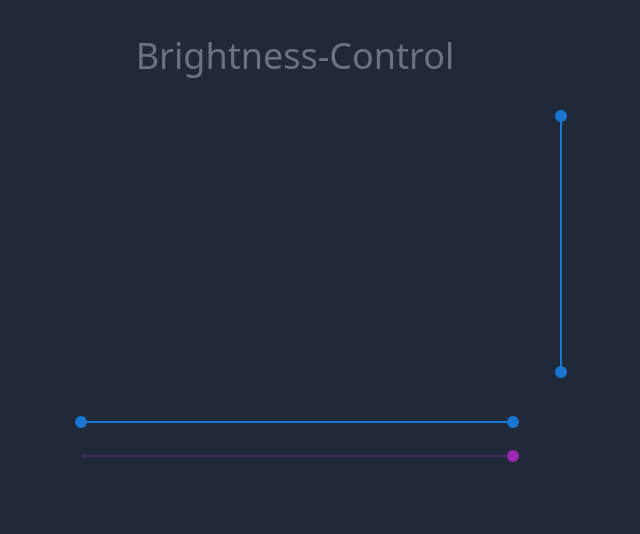
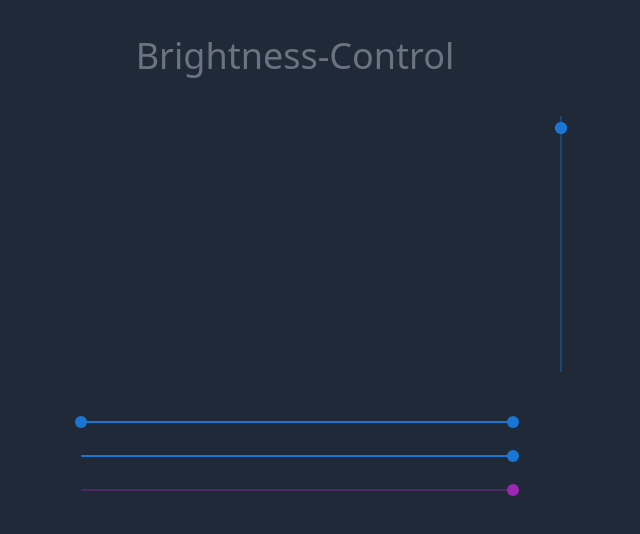
Before and after one commit to enze-l/LightInterface, a React (Create React App) app: page / in a window 1280 px wide. Shown: the top 534 px of the page, without its empty margins (345-985 px from the left). Built offline with nearby package versions, Linux system fonts and the light colour scheme; no server answers.

Commit message:
Add avg length

```diff
--- a/src/App.js
+++ b/src/App.js
@@ -17,6 +17,8 @@ function App() {
     const [displayBrightnessRange, setDisplayBrightnessRange] = React.useState([10, 100])
     const [sensorBrightnessRange, setSensorBrightnessRange] = React.useState([1, 500])
     const [displayBrightness, setDisplayBrightness] = React.useState(100)
+    const [averageInterval, setAverageInterval] = React.useState(100)
+    const [maxSensorBrightness,setMaxSensorBrightness] = React.useState(0)
 
     React.useEffect(() => {
         Promise.all([
@@ -28,6 +30,7 @@ function App() {
             display.getMaxBrightness(),
             display.getMinBrightness(),
             display.getBrightness(),
+            display.getIntervalLength()
         ]).then((results) => {
             const hundredValues = String(results[0].data).split(/(\s+)/).filter(e => e.trim().length > 0)
             const maxBrightness = results[1].data
@@ -35,6 +38,8 @@ function App() {
             setSensorBrightnessRange([results[4].data, results[3].data])
             setDisplayBrightnessRange([results[6].data * 100, results[5].data * 100])
             setDisplayBrightness(results[7].data * 100)
+            setAverageInterval(results[8].data)
+            setMaxSensorBrightness(maxBrightness)
             setHundredValues(convertArrayToObjects(hundredValues, maxBrightness, currentSensorLevel))
         })
     }, [])
@@ -73,7 +78,7 @@ function App() {
                             <Slider
                                 size="small"
                                 min={0}
-                                max={500}
+                                max={maxSensorBrightness}
                                 orientation="vertical"
                                 valueLabelDisplay="auto"
                                 value={sensorBrightnessRange}
@@ -103,6 +108,19 @@ function App() {
                         <div className="pl-9 pr-8">
                             <Slider
                                 size="small"
+                                min={1}
+                                max={100}
+                                valueLabelDisplay="auto"
+                                value={averageInterval}
+                                onChange={(e, value) => setAverageInterval(value)}
+                                onChangeCommitted={(e, value) => {
+                                    display.setIntervalLength(value)
+                                }}
+                            />
+                        </div>
+                        <div className="pl-9 pr-8">
+                            <Slider
+                                size="small"
                                 track={false}
                                 color={"secondary"}
                                 min={10}
--- a/src/display.js
+++ b/src/display.js
@@ -15,6 +15,12 @@ export default class Display {
     }
     setMinBrightness(value){
         axios.post(this.serverAddress + "/display/min", value / 100).then()
+    }
+    getIntervalLength() {
+        return axios.get(this.serverAddress + "/display/intervalLength")
+    }
+    setIntervalLength(value){
+        axios.post(this.serverAddress + "/display/intervalLength", value).then()
     }
     getMaxBrightness() {
         return axios.get(this.serverAddress + "/display/max")
```
